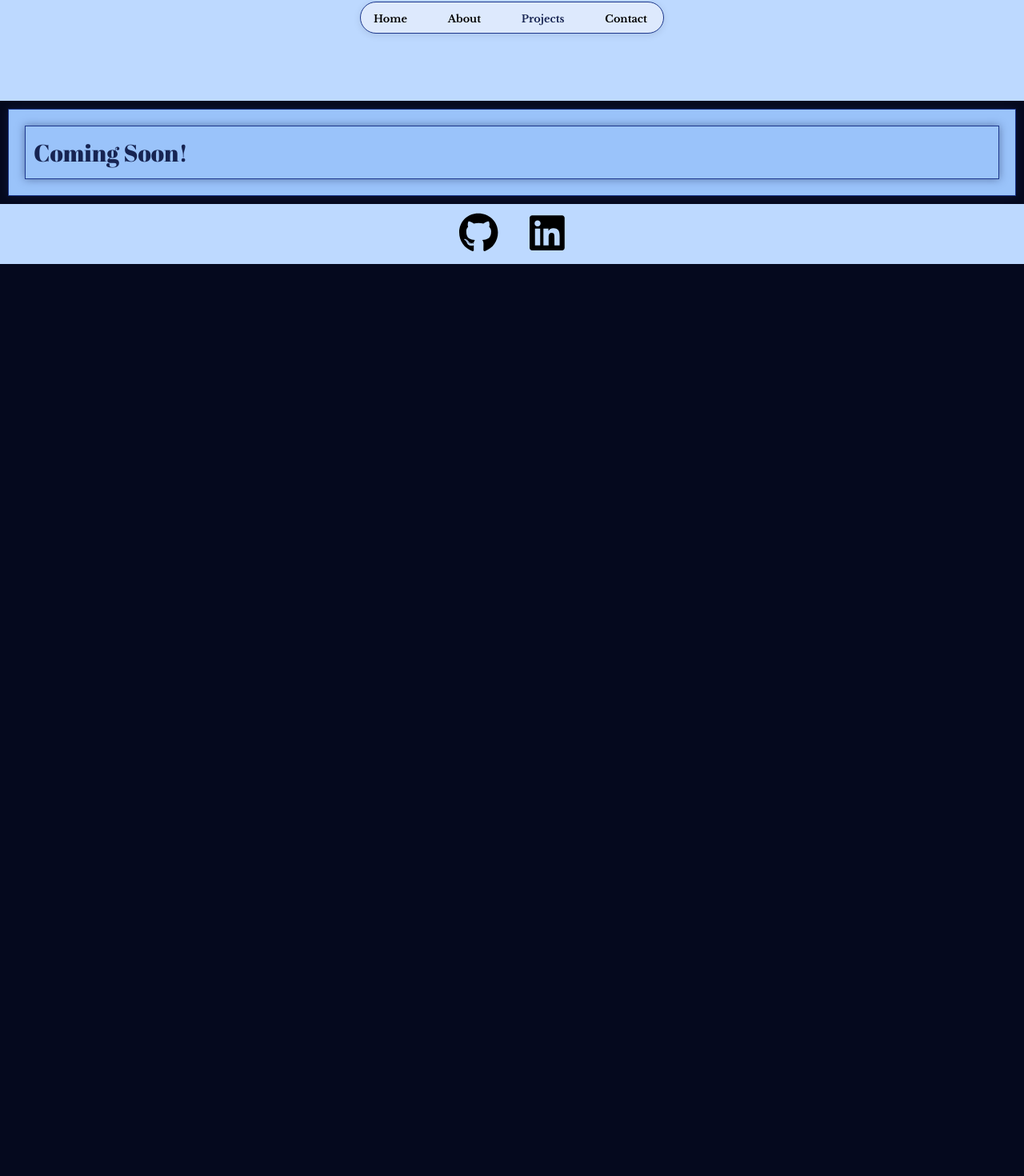
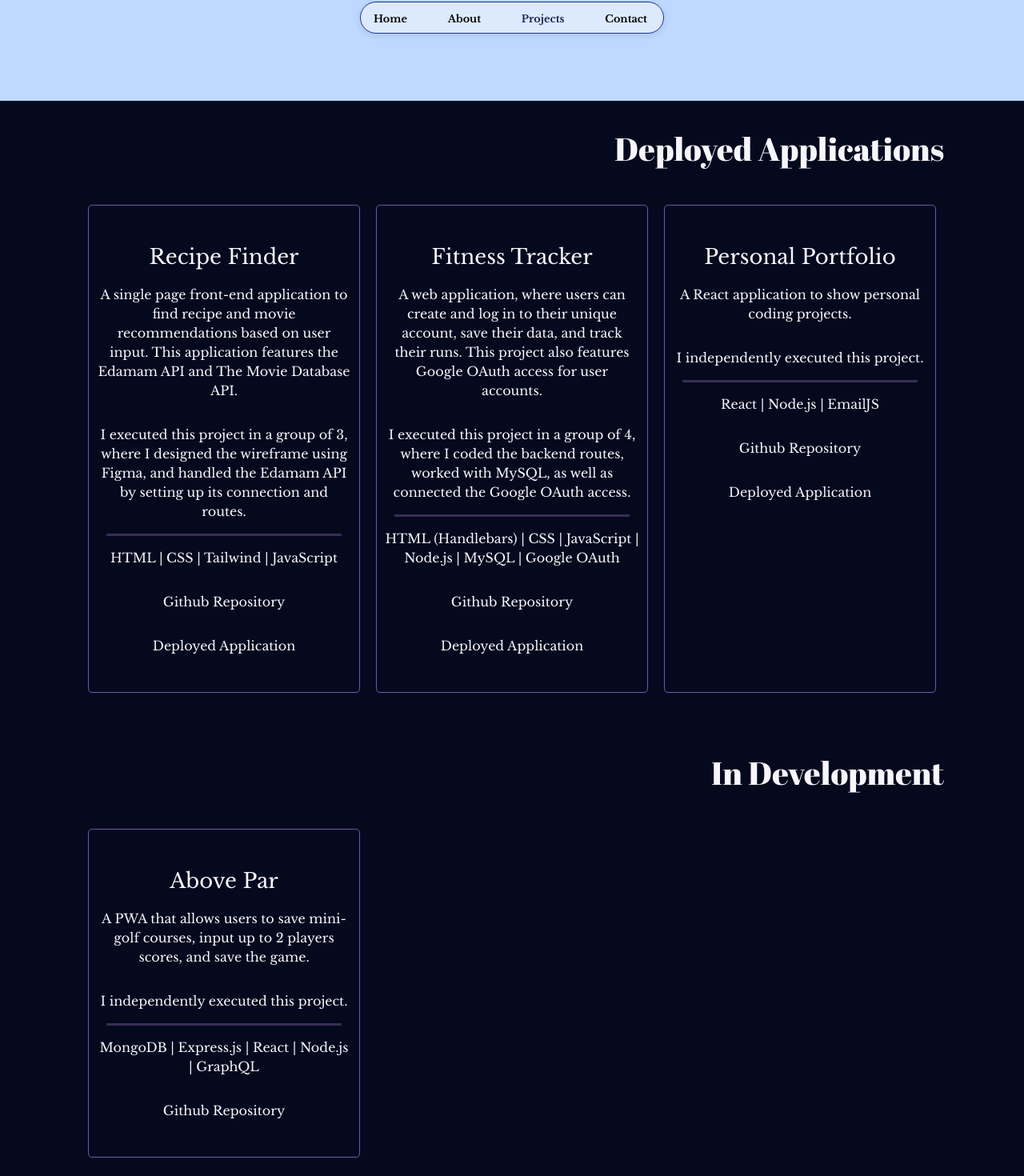
Before and after one commit to aarosan/react-portfolio, a React (Create React App) app: page /projects in a window 1280 px wide. Shown: the part 30-1500 px from the top of the page at 80% size. Before the commit the page ends 800 px from the top, so only its background shows below. Built offline with nearby package versions, Linux system fonts and the light colour scheme.

Commit message:
finished Projects

```diff
--- /dev/null
+++ b/src/components/inDevelopment.jsx
@@ -0,0 +1,29 @@
+import React from "react";
+import { Link } from "react-router-dom";
+import DividingLine from "./dividingLine";
+import "./styles/project.css";
+
+const InDevelopment = (props) => {
+    const { title, description, participation, languages, githubLink } = props;
+
+    return (
+        <React.Fragment>
+            <div className="project">
+                    <div className="project-container">
+                        <div className="project-title">{title}</div>
+                        <div className="project-description">{description}</div>
+                        <div className="group-participation">{participation}</div>
+
+                        <DividingLine />
+
+                        <div className="project-languages">{languages}</div>
+                        <div className="project-github">
+                        <Link to={githubLink}>Github Repository</Link>
+                        </div>
+                    </div>
+            </div>
+        </React.Fragment>
+    )
+}
+
+export default InDevelopment;
--- /dev/null
+++ b/src/components/projectSection.jsx
@@ -0,0 +1,60 @@
+import React from 'react';
+import Project from "./project";
+import InDevelopment from "./inDevelopment";
+
+import INFO from "../information/homeInfo";
+
+import "./styles/projectSection.css";
+
+const ProjectSection = () => {
+    return (
+        <React.Fragment>
+            <div className="deployed-application-section">
+
+                <div className="deployed-application-title">
+                    Deployed Applications
+                </div>
+
+                <div className="deployed-application-container">
+                        {INFO.projects.map((project, index) => (
+                            <div className="all-projects-project" key={index}>
+                                <Project
+                                    title={project.title}
+                                    description={project.description}
+                                    participation={project.participation}
+                                    languages={project.languages}
+                                    githubLink={project.githubLink}
+                                    deployedLink={project.deployedLink}
+                                />
+                            </div>
+                        ))}
+                </div>
+            </div>
+
+            <div className="in-development-section">
+                <div className="in-development-title">
+                    In Development
+                </div>
+
+                <div className="in-development-container">
+                        {INFO.inDevelopmentProjects.map((project, index) => (
+                            <div className="all-projects-project" key={index}>
+                                <InDevelopment
+                                    title={project.title}
+                                    description={project.description}
+                                    participation={project.participation}
+                                    languages={project.languages}
+                                    githubLink={project.githubLink}
+                                />
+                            </div>
+                        ))}
+                </div>
+
+            </div>
+
+
+        </React.Fragment>
+    )
+}
+
+export default ProjectSection;
--- /dev/null
+++ b/src/components/styles/projectSection.css
@@ -0,0 +1,103 @@
+.deployed-application-section {
+    display: flex;
+    flex-direction: column;
+}
+
+.deployed-application-title {
+    font-family: "Abril Fatface", serif;
+    font-weight: 400;
+    font-style: normal;
+    font-size: 40px;
+    color: #F7F6FC;
+    display: flex;
+    flex-direction: column;
+    align-items: flex-end;
+    padding-top: 30px;
+    margin-right: 100px;
+}
+
+.deployed-application-container {
+    display: flex;
+    flex-wrap: wrap;
+    align-items: stretch;
+    padding-top: 30px;
+    padding-bottom: 30px;
+    margin-left: 100px;
+    margin-right: 100px;
+}
+
+.all-projects-project {
+    width: calc(100% / 3);
+    box-sizing: border-box;
+    padding: 10px;
+    overflow: hidden;
+}
+
+.in-development-section {
+    display: flex;
+    flex-direction: column;
+}
+
+.in-development-title {
+    font-family: "Abril Fatface", serif;
+    font-weight: 400;
+    font-style: normal;
+    font-size: 40px;
+    color: #F7F6FC;
+    display: flex;
+    flex-direction: column;
+    align-items: flex-end;
+    padding-top: 30px;
+    margin-right: 100px;
+}
+
+.in-development-container {
+    display: flex;
+    flex-wrap: wrap;
+    align-items: stretch;
+    padding-top: 30px;
+    padding-bottom: 30px;
+    margin-left: 100px;
+    margin-right: 100px;
+}
+
+@media screen and (max-width: 768px) {
+    .all-projects-container {
+        flex-direction: column;
+    }
+
+    .all-projects-project {
+        width: 100%;
+    }
+    .projects-text {
+        align-items: center;
+        margin-right: 0px;
+    }
+}
+
+/* @media screen and (min-width: 640px) {
+    .all-projects-container {
+        flex-direction: column;
+    }
+
+    .all-projects-project {
+        width: 100%;
+    }
+} */
+
+@media screen and (max-width: 639px) {
+    .all-projects-container {
+        flex-direction: column;
+        margin-left: 10px;
+        margin-right: 10px;
+    }
+
+    .all-projects-project {
+        width: 100%;
+        margin-right: 0px;
+    }
+
+    .projects-text {
+        align-items: center;
+    }
+}
--- a/src/information/homeInfo.js
+++ b/src/information/homeInfo.js
@@ -39,11 +39,20 @@ const INFO = {
             title: "Personal Portfolio",
             description: "A React application to show personal coding projects.",
             participation: "I independently executed this project.",
-            languages: "React | Node.js",
+            languages: "React | Node.js | EmailJS",
             githubLink: "https://github.com/aarosan/react-portfolio.git",
             deployedLink: "https://aarosan.com",
             projectLink: "",
         }
+    ],
+    inDevelopmentProjects: [
+        {
+            title: "Above Par",
+            description: "A PWA that allows users to save mini-golf courses, input up to 2 players scores, and save the game.",
+            participation: "I independently executed this project.",
+            languages: "MongoDB | Express.js | React | Node.js | GraphQL",
+            githubLink: "https://github.com/aarosan/above-par.git",
+        },
     ],
 
     contact: {
--- a/src/pages/projects.jsx
+++ b/src/pages/projects.jsx
@@ -4,7 +4,7 @@ import { Helmet } from "react-helmet";
 import "./styles/projects.css";
 
 import NavBar from "../components/navBar";
-import ComingSoon from "../components/comingSoon";
+import ProjectSection from "../components/projectSection";
 import Footer from "../components/footer";
 
 const Projects = () => {
@@ -22,8 +22,8 @@ const Projects = () => {
                     <NavBar active="projects" />
                 </div>
 
-                <div className="coming-soon">
-                    <ComingSoon />
+                <div className="project-section">
+                    <ProjectSection />
                 </div>
 
                 <div className="projects-footer">
```
Also changed, not shown: src/components/styles/inDevelopment.css (added).
